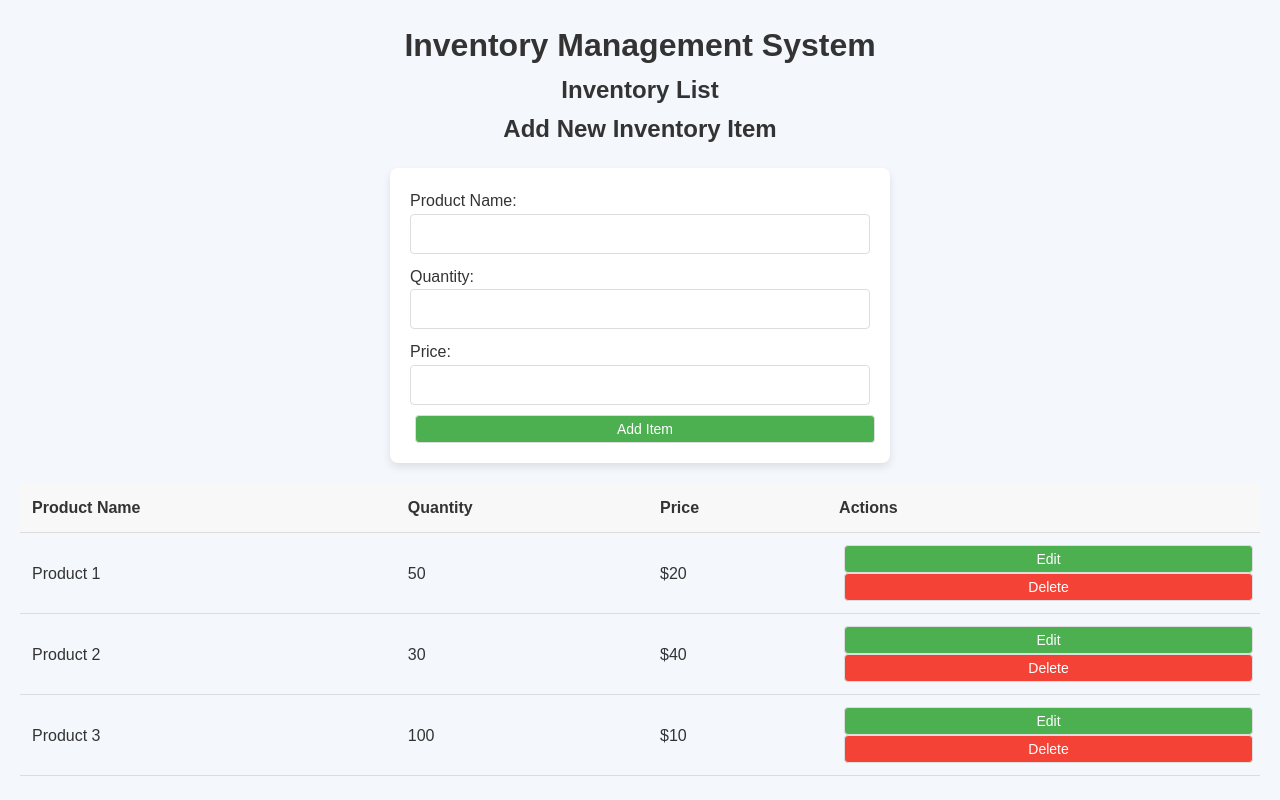
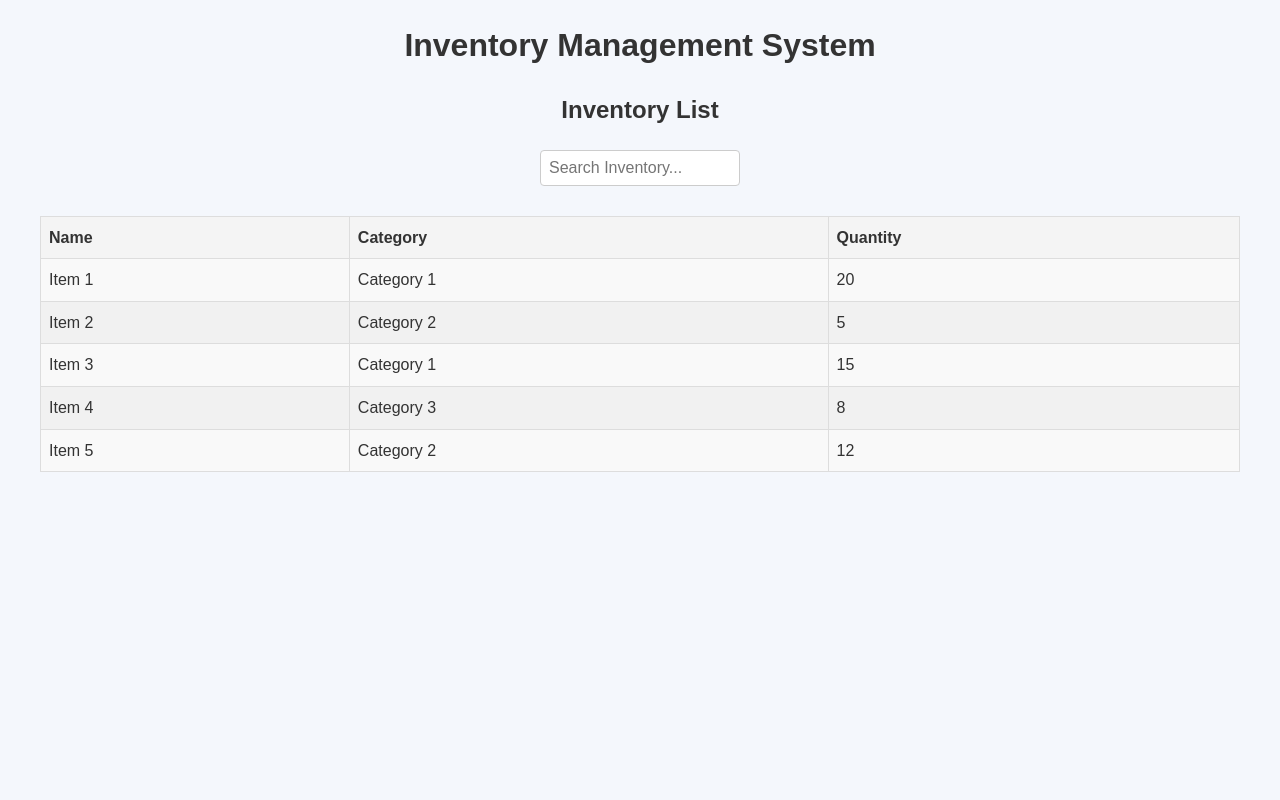
Before and after one commit to muddathirjulie/Inventory-System, a React (Create React App) app: page /inventory in a window 1280 px wide. Built offline with nearby package versions, Linux system fonts and the light colour scheme.

Commit message:
added search bar with styling

```diff
--- a/src/Pages/Inventory.js
+++ b/src/Pages/Inventory.js
@@ -1,83 +1,59 @@
 import React, { useState, useEffect } from 'react';
-import AddInventoryItem from './AddInventoryItem';
 
 function Inventory() {
+  // State to hold inventory items and search term
   const [inventoryItems, setInventoryItems] = useState([]);
-  const [editingItem, setEditingItem] = useState(null);
+  const [searchTerm, setSearchTerm] = useState('');
 
   useEffect(() => {
+    // Mock fetch function or API call to fetch inventory items
     setInventoryItems([
-      { id: 1, name: 'Product 1', quantity: 50, price: 20 },
-      { id: 2, name: 'Product 2', quantity: 30, price: 40 },
-      { id: 3, name: 'Product 3', quantity: 100, price: 10 },
+      { name: 'Item 1', category: 'Category 1', quantity: 20 },
+      { name: 'Item 2', category: 'Category 2', quantity: 5 },
+      { name: 'Item 3', category: 'Category 1', quantity: 15 },
+      { name: 'Item 4', category: 'Category 3', quantity: 8 },
+      { name: 'Item 5', category: 'Category 2', quantity: 12 },
     ]);
-  }, []);
+  }, []); // Empty array ensures this runs only once after the first render
 
-  const addItem = (newItem) => {
-    setInventoryItems([...inventoryItems, newItem]);
-  };
-
-  const deleteItem = (id) => {
-    setInventoryItems(inventoryItems.filter(item => item.id !== id));
-  };
-
-  const startEditing = (item) => {
-    setEditingItem(item);
-  };
-
-  const saveItem = (editedItem) => {
-    setInventoryItems(inventoryItems.map(item => (item.id === editedItem.id ? editedItem : item)));
-    setEditingItem(null);
-  };
+  // Filter inventory items based on search term
+  const filteredItems = inventoryItems.filter(item =>
+    item.name.toLowerCase().includes(searchTerm.toLowerCase())
+  );
 
   return (
     <div className="inventory-container">
       <h2>Inventory List</h2>
-      <AddInventoryItem addItem={addItem} />
-      {editingItem && (
-        <div className="edit-form">
-          <h2>Edit Item</h2>
-          <form onSubmit={(e) => { e.preventDefault(); saveItem(editingItem); }}>
+      <div className="search-bar">
         <input
           type="text"
-              value={editingItem.name}
-              onChange={(e) => setEditingItem({ ...editingItem, name: e.target.value })}
+          placeholder="Search Inventory..."
+          value={searchTerm}
+          onChange={(e) => setSearchTerm(e.target.value)}
         />
-            <input
-              type="number"
-              value={editingItem.quantity}
-              onChange={(e) => setEditingItem({ ...editingItem, quantity: e.target.value })}
-            />
-            <input
-              type="number"
-              value={editingItem.price}
-              onChange={(e) => setEditingItem({ ...editingItem, price: e.target.value })}
-            />
-            <button type="submit">Save</button>
-          </form>
       </div>
-      )}
       <table>
         <thead>
           <tr>
-            <th>Product Name</th>
+            <th>Name</th>
+            <th>Category</th>
             <th>Quantity</th>
-            <th>Price</th>
-            <th>Actions</th>
           </tr>
         </thead>
         <tbody>
-          {inventoryItems.map(item => (
-            <tr key={item.id}>
+          {filteredItems.length > 0 ? (
+            filteredItems.map((item, index) => (
+              <tr key={index}>
                 <td>{item.name}</td>
+                <td>{item.category}</td>
                 <td>{item.quantity}</td>
-              <td>${item.price}</td>
-              <td>
-                <button className="edit" onClick={() => startEditing(item)}>Edit</button>
-                <button className="delete" onClick={() => deleteItem(item.id)}>Delete</button>
-              </td>
               </tr>
-          ))}
+            ))
+          ) : (
+            <tr>
+              <td colSpan="3">No items found</td>
+            </tr>
+          )}
         </tbody>
       </table>
     </div>
--- a/src/styles.css
+++ b/src/styles.css
@@ -113,3 +113,49 @@ button.edit:hover {
     padding: 10px;
   }
 }
+
+.inventory-container {
+  padding: 20px;
+  font-family: Arial, sans-serif;
+}
+
+h2 {
+  text-align: center;
+}
+
+.search-bar {
+  margin: 20px 0;
+  text-align: center;
+}
+
+.search-bar input {
+  padding: 8px;
+  width: 200px;
+  border: 1px solid #ccc;
+  border-radius: 4px;
+  font-size: 16px;
+}
+
+table {
+  width: 100%;
+  border-collapse: collapse;
+  margin-top: 20px;
+}
+
+table th, table td {
+  border: 1px solid #ddd;
+  padding: 8px;
+  text-align: left;
+}
+
+table th {
+  background-color: #f4f4f4;
+}
+
+table td {
+  background-color: #f9f9f9;
+}
+
+table tr:nth-child(even) td {
+  background-color: #f1f1f1;
+}
```
Lines whose indentation alone changed are shown as unchanged.
